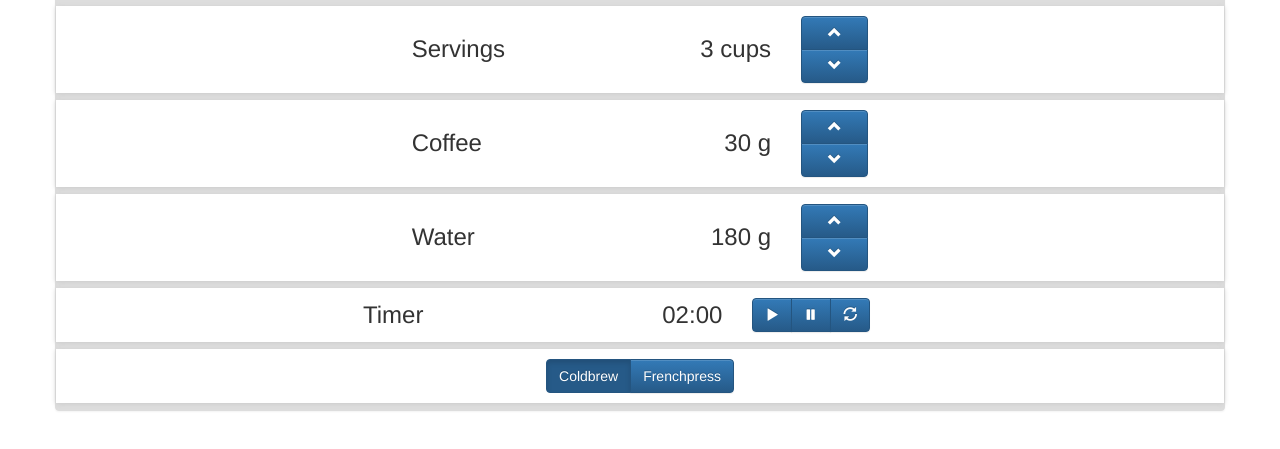
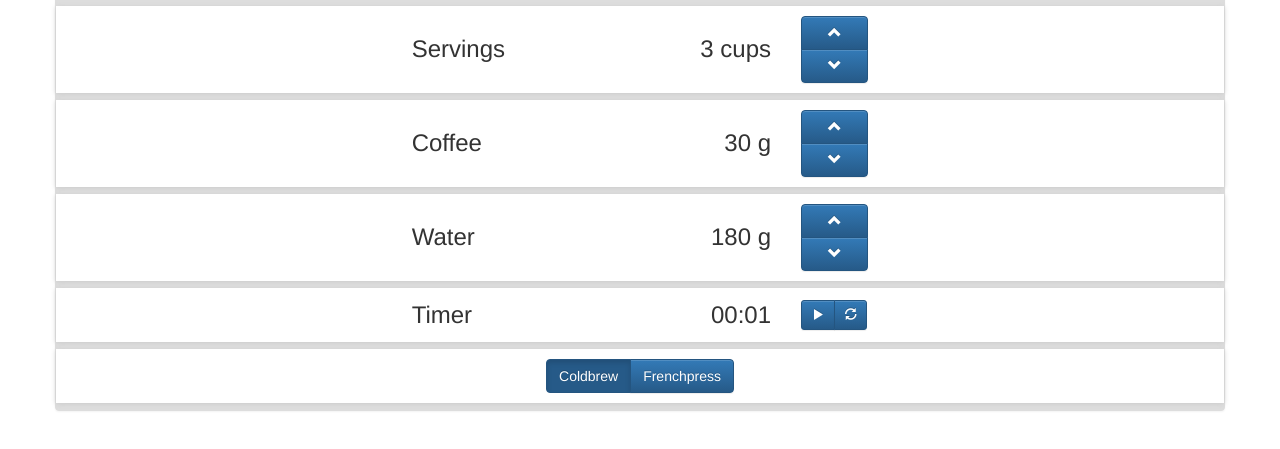
Before and after one commit to danielfyhr/CoffeeScale, a plain HTML site: page index.html in a window 1280 px wide. Shown: the part 93-542 px from the top of the page. Drawn offline with nearby package versions, Linux system fonts and the light colour scheme.

Commit message:
fix timer: fix when switching coffee. layout

```diff
--- a/css/coffeeStyle.css
+++ b/css/coffeeStyle.css
@@ -30,3 +30,7 @@
     float: none;
     margin: 0 10px;
 }
+
+.timer-button {
+    width:50%;
+}
--- a/index.html
+++ b/index.html
@@ -118,10 +118,10 @@
 			<div class="col-xs-5 col-sm-2 col-lg-3 info-value">
 				<span>{{countDown | secondsToDateTime | date:'mm:ss'}}</span>
 			</div>
-			<div class="col-xs-3 col-sm-2 col-lg-2 info-button-group btn-group">
-				<button ng-click="startTimer()" class="btn btn-primary"><span class="glyphicon glyphicon-play"></span></button>
-				<button ng-click="pauseTimer()" class="btn btn-primary"><span class="glyphicon glyphicon-pause"></span></button>
-				<button ng-click="resetTimer()" class="btn btn-primary"><span class="glyphicon glyphicon-refresh"></span></button>
+			<div class="col-xs-3 col-sm-2 col-lg-1 info-button-group btn-group btn-group-sm">
+				<button ng-click="startTimer()" class="btn btn-primary timer-button"><span class="glyphicon glyphicon-play"></span></button>
+				<!--<button ng-click="pauseTimer()" class="btn btn-primary"><span class="glyphicon glyphicon-pause"></span></button>-->
+				<button ng-click="resetTimer()" class="btn btn-primary timer-button"><span class="glyphicon glyphicon-refresh"></span></button>
 			</div>
 
 		</div>
--- a/js/coffeescale.js
+++ b/js/coffeescale.js
@@ -23,11 +23,13 @@
 		$scope.countDown = selectedCoffeeType.time; //initiate countDown
 
 		this.selectCoffeeType = function(setCoffeeType) {
-			this.selectedCoffeeType = setCoffeeType;
+			selectedCoffeeType = setCoffeeType;
+			$scope.countDown = selectedCoffeeType.time; //initiate countDown
+			$scope.resetTimer(); //reset timer
 		};
 
 		this.coffeeTypeIsSelected = function(checkType) {
-			return this.selectedCoffeeType === checkType;
+			return selectedCoffeeType === checkType;
 		};
 
 		this.getWaterWeight = function() {
@@ -40,6 +42,7 @@
 
 		this.addToCoffeeWeight = function(value) {
 			if ( this.coffeeWeight + value >= 0 ) {
+				console.log('about to add some weight to coffee:' + value);
 				this.coffeeWeight += value;
 			}
 		};
@@ -117,7 +120,7 @@
 				description: '<p>Makes a concentrated coffee which you can serve warm by adding boiling water.</p><p>Put the grind in a bowl and soak everything with the given amount of cold water. Cover with cling film and let it seep in room temperature for ~12 hours. Filter out the grind and store it in the fridge.</p><p>To serve preheat a cup, then measure <strong>1/6</strong> of the coldbrew and top with <strong>5/6</strong> boiling water.</p>',
 				waterMultiplier: 6,
 				servingsMultiplier: 10,
-				time: 120
+				time: 1
 			},
 			{
 				name: 'Frenchpress',
```
